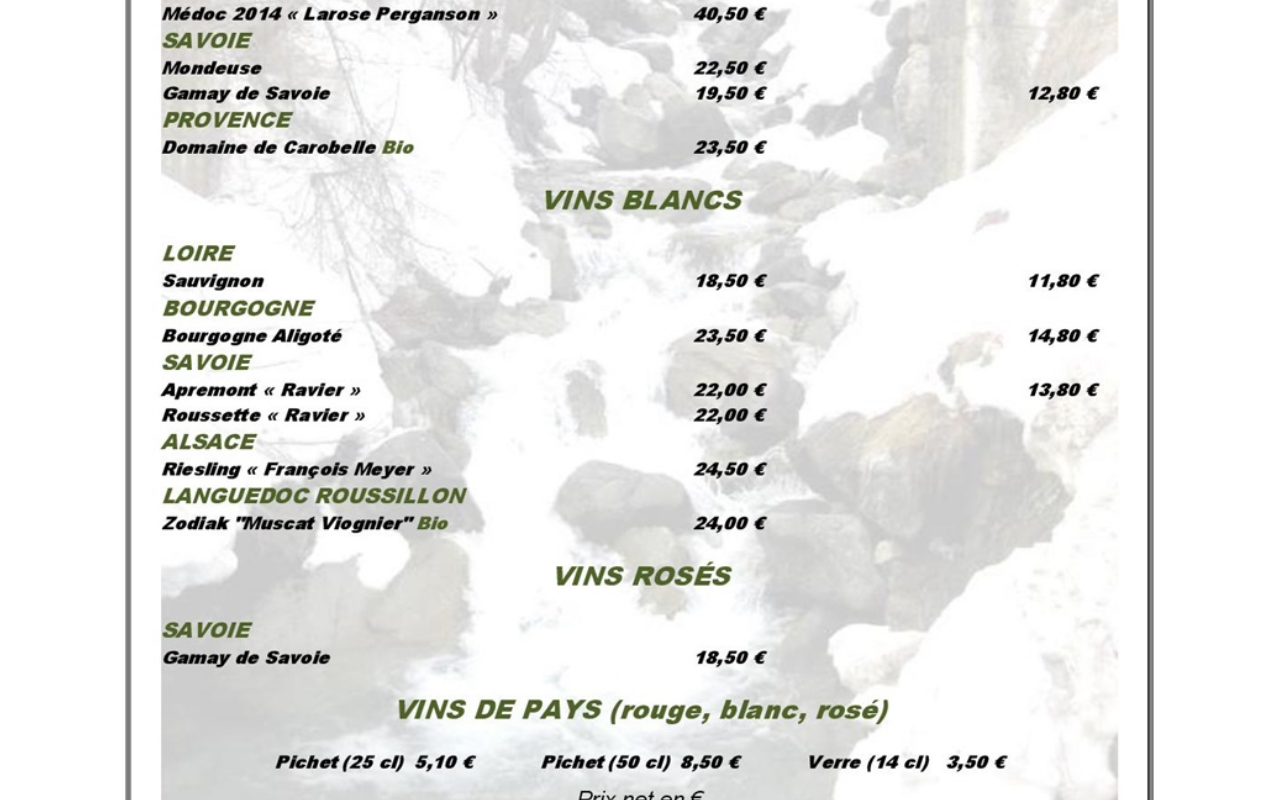
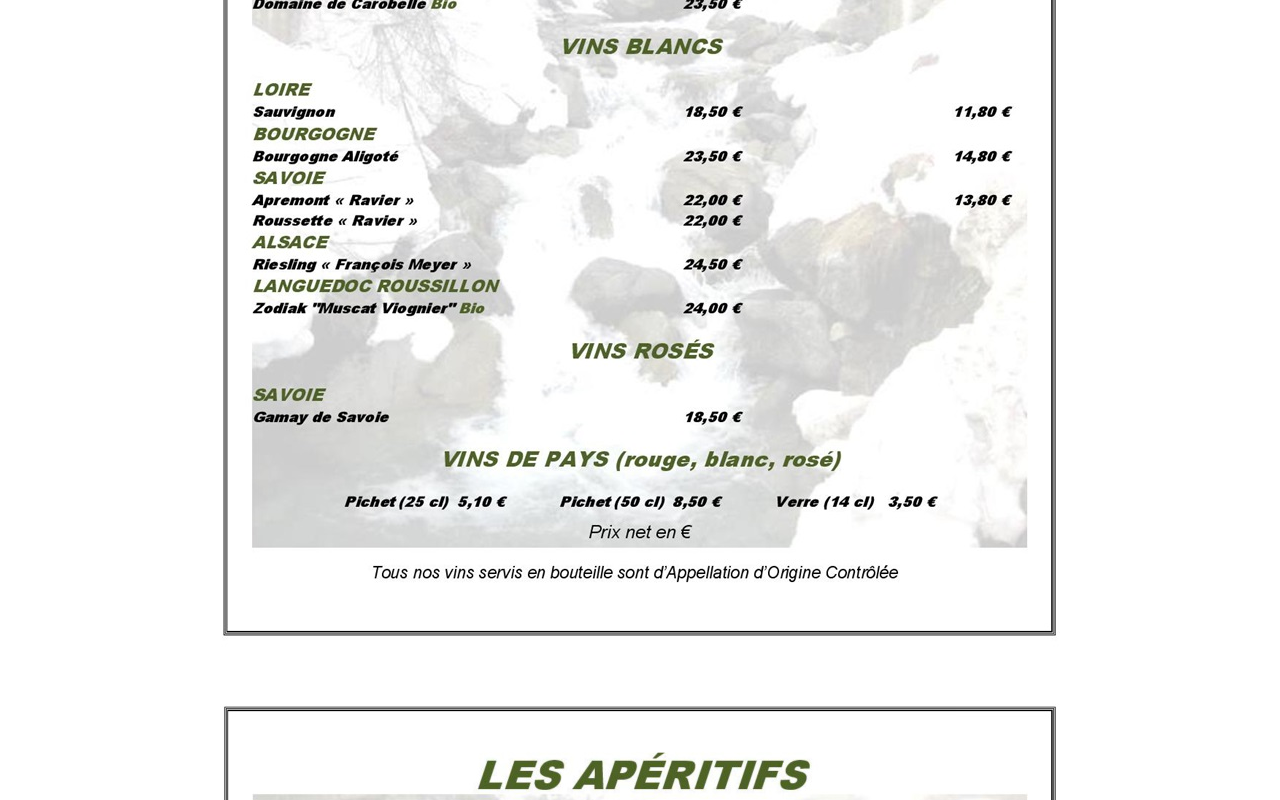
Before and after one commit to starwalker00/edelweiss, a React (Create React App) app: page /menu in a window 1280 px wide. Shown: the part 2000-2800 px from the top of the page. Built offline with nearby package versions, Linux system fonts and the light colour scheme.

Commit message:
app: menu images zoomables

```diff
--- a/src/components/Menu.jsx
+++ b/src/components/Menu.jsx
@@ -1,6 +1,9 @@
 import React from "react";
 import { Container, Row, Col, Image } from "react-bootstrap";
 import { Navbar, Nav } from "react-bootstrap";
+
+import Zoom from 'react-medium-image-zoom'
+import 'react-medium-image-zoom/dist/styles.css'
 
 function Menu() {
   return (
@@ -17,17 +20,27 @@
           </Nav>
         </Container>
       </Navbar>
-      <Container>
+      <Container className="text-center">
         <Row>
           <Col>
-          <Image id="carte" className="img-fluid" src="./img/menu/la-carte_i283726789573158798._szw1280h1280_.jpg" />
+            <Zoom>
+              <Image id="carte" className="img-fluid" src="./img/menu/la-carte_i283726789573158798._szw1280h1280_.jpg" />
+            </Zoom>
           </Col>
         </Row>
         <Row>
-          <Image id="vins" className="img-fluid" src="./img/menu/vins1_i283726789586882369._szw1280h1280_.jpg" />
+          <Col>
+            <Zoom>
+              <Image id="vins" className="img-fluid" src="./img/menu/vins1_i283726789586882369._szw1280h1280_.jpg" />
+            </Zoom>
+          </Col>
         </Row>
         <Row>
-          <Image className="img-fluid" src="./img/menu/vins2_i283726789573158456._szw1280h1280_.jpg" />
+          <Col>
+            <Zoom>
+              <Image className="img-fluid" src="./img/menu/vins2_i283726789573158456._szw1280h1280_.jpg" />
+            </Zoom>
+          </Col>
         </Row>
       </Container>
     </div>
```
